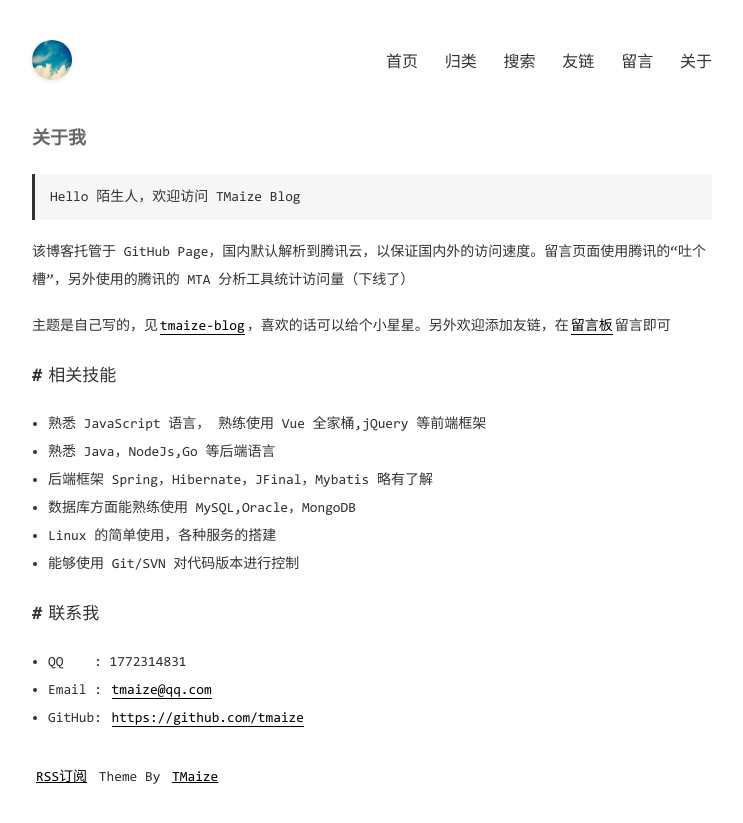
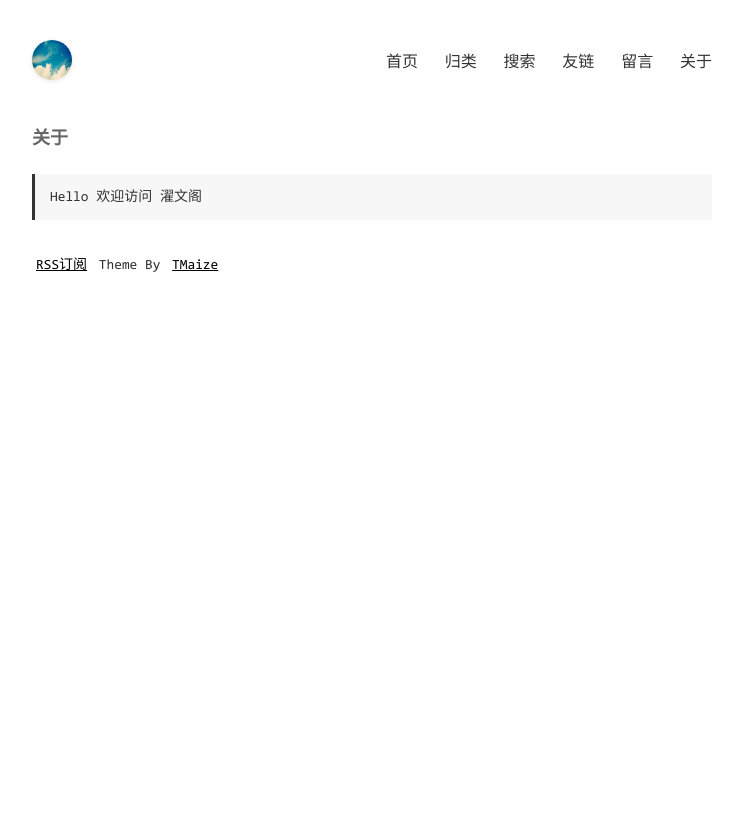
Before and after one commit to ez202013/zhuowenge.github.io, a Jekyll site: the page built from pages/about.md, in a window 1280 px wide. Shown: the top 823 px of the page, without its empty margins (268-1011 px from the left). Built offline with Jekyll 4.4.1, drawn with Linux system fonts in a browser that asks for light colours.

Commit message:
Update about.md

```diff
--- a/pages/about.md
+++ b/pages/about.md
@@ -1,32 +1,6 @@
 ---
 layout: mypost
-title: 关于我
+title: 关于
 ---
 
-> Hello 陌生人，欢迎访问 TMaize Blog
-
-该博客托管于 GitHub Page，国内默认解析到腾讯云，以保证国内外的访问速度。留言页面使用腾讯的“吐个槽”，另外使用的腾讯的 MTA 分析工具统计访问量（下线了）
-
-主题是自己写的，见[tmaize-blog](https://github.com/TMaize/tmaize-blog)，喜欢的话可以给个小星星。另外欢迎添加友链，在[留言板](chat.html)留言即可
-
-## 相关技能
-
-- 熟悉 JavaScript 语言， 熟练使用 Vue 全家桶,jQuery 等前端框架
-
-- 熟悉 Java，NodeJs,Go 等后端语言
-
-- 后端框架 Spring，Hibernate，JFinal，Mybatis 略有了解
-
-- 数据库方面能熟练使用 MySQL,Oracle，MongoDB
-
-- Linux 的简单使用，各种服务的搭建
-
-- 能够使用 Git/SVN 对代码版本进行控制
-
-## 联系我
-
-- QQ&nbsp;&nbsp;&nbsp;&nbsp;: 1772314831
-
-- Email&nbsp;: [tmaize@qq.com](http://mail.qq.com/cgi-bin/qm_share?t=qm_mailme&email=YBQNAQkaBSAREU4DDw0)
-
-- GitHub: [https://github.com/tmaize](https://github.com/tmaize)
+> Hello 欢迎访问 濯文阁
```
